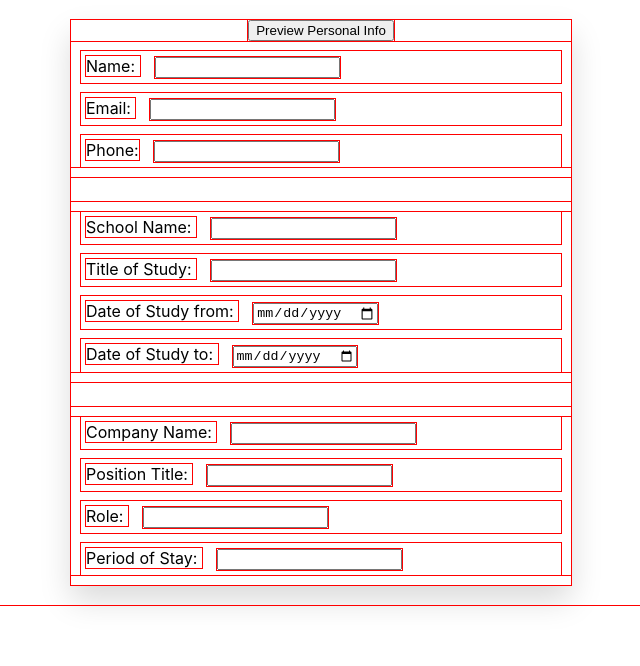
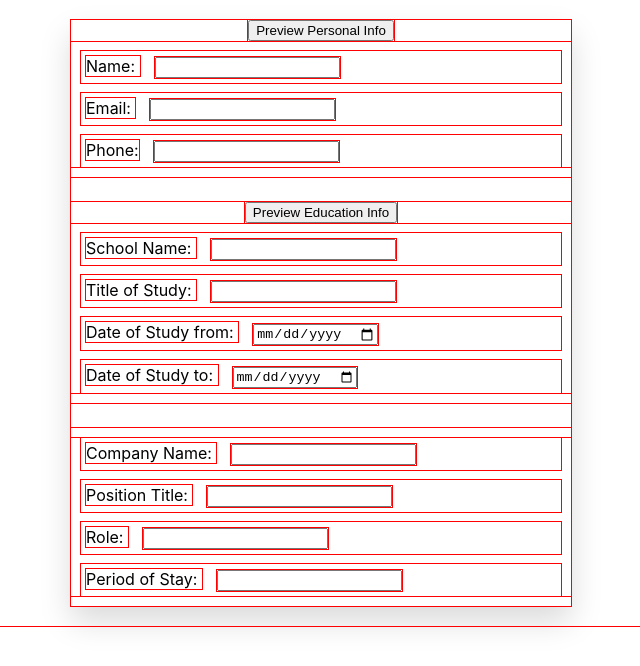
Before and after one commit to CalyWorld/CV-project, a React (Create React App) app: page / in a window 1280 px wide. Shown: the top 666 px of the page, without its empty margins (319-959 px from the left). Built offline with nearby package versions, Linux system fonts and the light colour scheme; the HTML template or start-up script is replaced by a standard one.

Commit message:
conditional rendering for education info

```diff
--- a/src/Components/Education.js
+++ b/src/Components/Education.js
@@ -1,5 +1,6 @@
 import React, { Component } from "react";
 import uniqid from "uniqid";
+import PreviewEducation from "./PreviewEducation-info";
 class Education extends Component {
     constructor() {
         super()
@@ -20,6 +21,8 @@ class Education extends Component {
                 dateEnd: "",
                 id: uniqid()
             },
+            educationInfo: [],
+            mode: true
         };
     }
 
@@ -56,11 +59,39 @@ class Education extends Component {
         });
     }
 
+    onSubmit = (e) => {
+        e.preventDefault();
+        const { school, study, studyDate, studyEnd, educationInfo } = this.state
+        this.setState({
+            educationInfo: educationInfo.concat(school, study, studyDate, studyEnd),
+            school: {
+                name: "",
+                id: uniqid()
+            },
+            study: {
+                title: "",
+                id: uniqid()
+            },
+            studyDate: {
+                date: "",
+                id: uniqid()
+            },
+            studyEnd: {
+                dateEnd: "",
+                id: uniqid()
+            },
+            mode: false
+        })
+    }
+
     render() {
-        const { school, study, studyDate, studyEnd } = this.state;
-        return (
+        const { school, study, studyDate, studyEnd, educationInfo, mode } = this.state;
+        return mode ? (
             <div>
-                <form>
+                <form onSubmit={this.onSubmit}>
+                <div className="button-container">
+                        <button>Preview Education Info</button>
+                    </div>
                     <div className="educational-info">
                         <label>School Name: </label>
                         <input type="text" value={school.name} onChange={this.handleSchoolChange}></input>
@@ -78,8 +109,7 @@ class Education extends Component {
                         <input type="date" value={studyEnd.dateEnd} onChange={this.handleStudyDateEndChange}></input>
                     </div>
                 </form>
-            </div>
-        )
+            </div>) : (<PreviewEducation EducationInfo={educationInfo} />)
     }
 }
 
```
